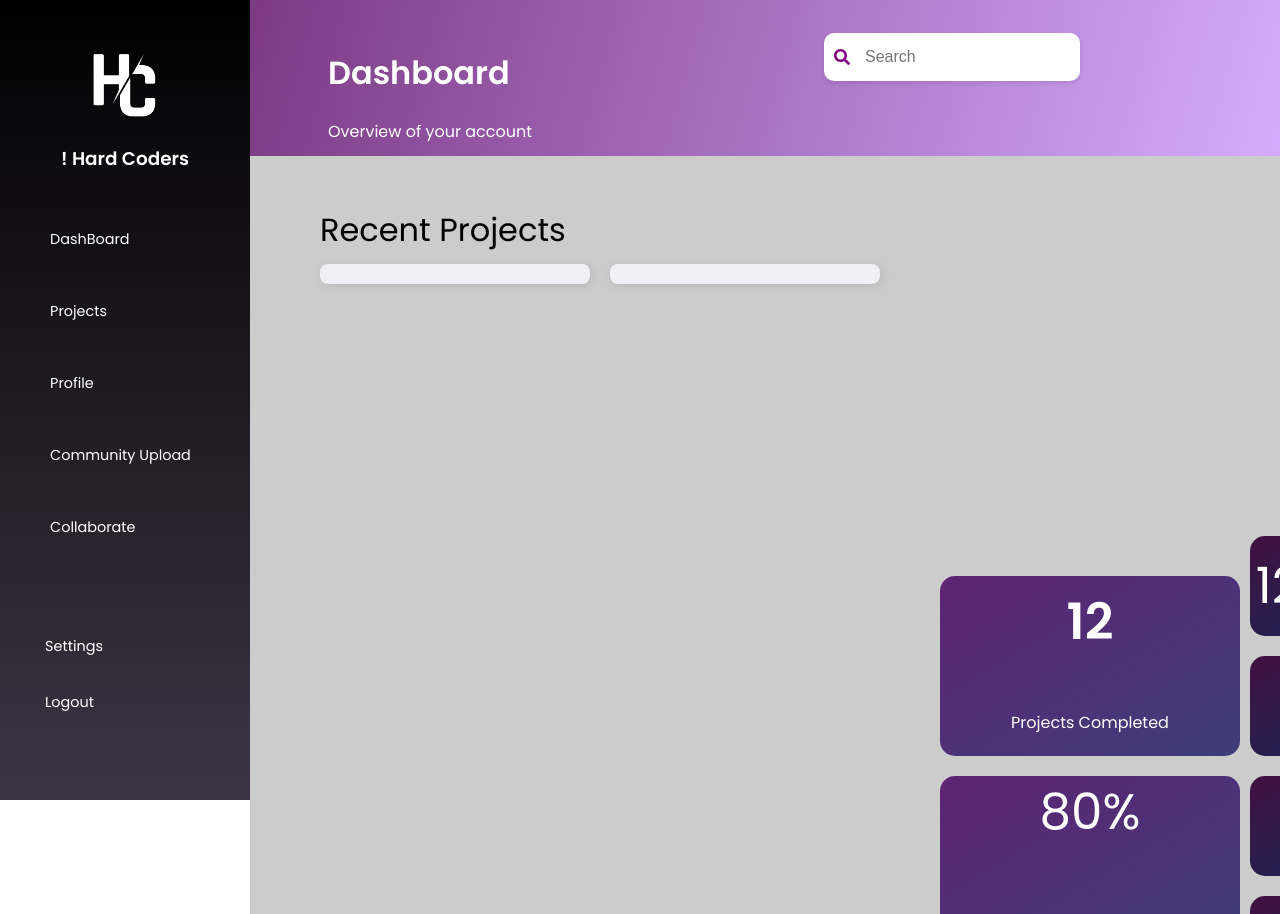
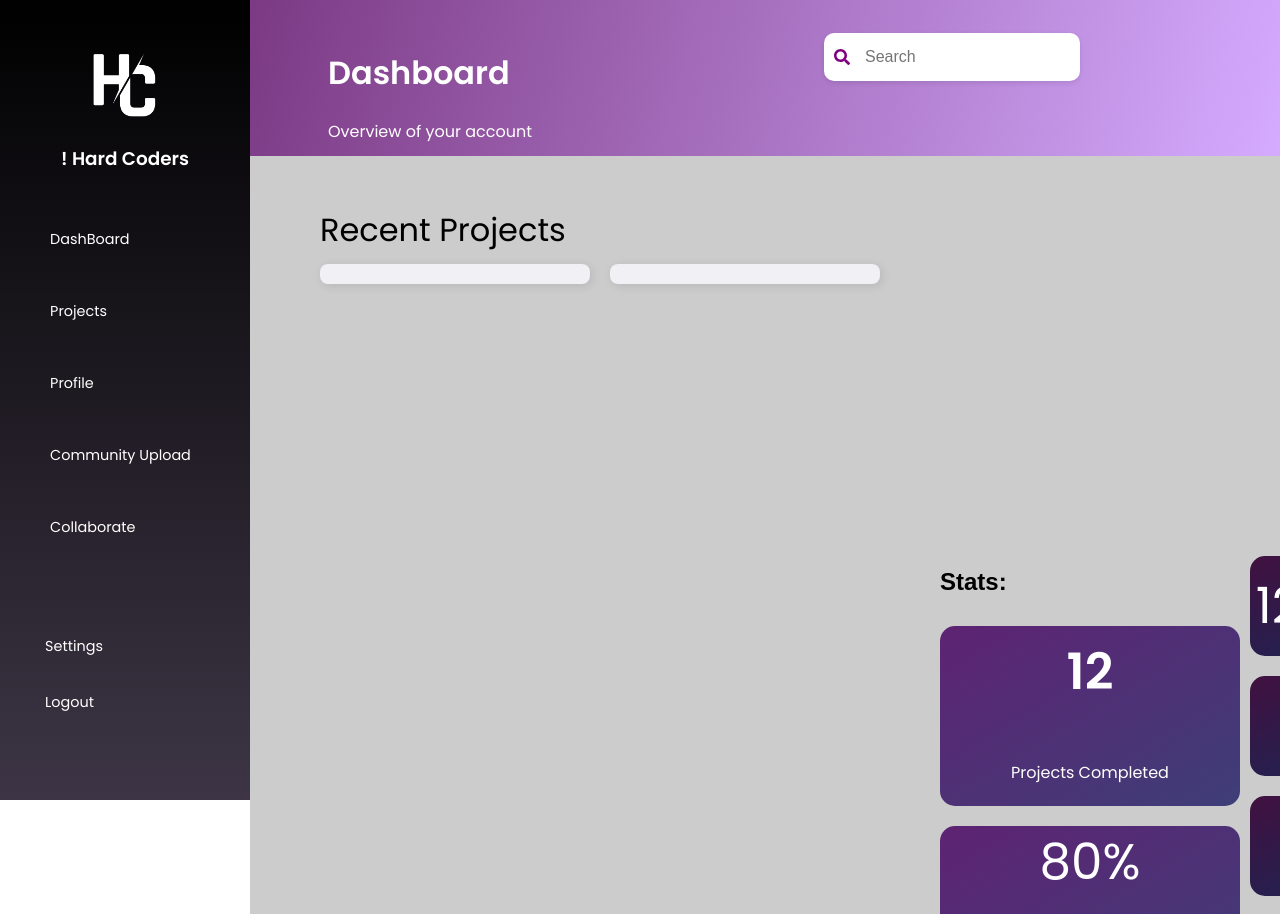
Before and after one commit to eyyt2309/NTUWIT-Hackathon, a React (Vite) app in the folder frontend/: page /dashboard in a window 1280 px wide. Shown: the top 914 px of the page. Built offline with nearby package versions, Linux system fonts and the light colour scheme; grey boxes are pictures that could not be loaded.

Commit message:
fixing css

```diff
--- a/frontend/src/components/ProjectHUD.tsx
+++ b/frontend/src/components/ProjectHUD.tsx
@@ -10,6 +10,9 @@ function ProjectHUD() {
         </div>
         <div className="b flexrow">
           <div className=" flexcol">
+            <div className="statstitle">
+              <h2>Stats:</h2>
+            </div>
             <div className="projectsdone">
               <h1 className="title-projectsdone">12</h1>
               <p className="subscript">Projects Completed</p>
--- a/frontend/src/css/CommunityUpload.css
+++ b/frontend/src/css/CommunityUpload.css
@@ -4,10 +4,13 @@
   max-width: 900px;
   border-radius: 10px;
   box-shadow: 0px 2px 10px rgba(0, 0, 0, 0.1);
-  margin: 20px 100px 20px auto;
+  margin: 0px;
   display: flex;
 }
-
+.upload-container
+{
+  margin-left: 300px;
+}
 form {
   display: flex;
   flex-direction: column;
--- a/frontend/src/css/ProjectHUD.css
+++ b/frontend/src/css/ProjectHUD.css
@@ -115,10 +115,16 @@
 display: flex;
 flex-direction: row;
 justify-content: center;
-align-items: center;
+align-items: flex-end;
 }
 .flexcol
 {
   display: flex;
   flex-direction: column;
 }
+.statstitle
+{
+justify-content: left;
+margin-left: 10px;
+font-family: sans-serif;
+font-weight: 200px;}
```
Also changed, not shown: 1 other file (tests, documents, lock files or other folders).
